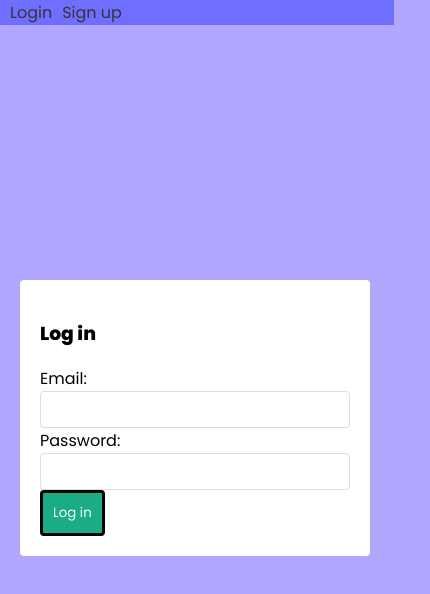
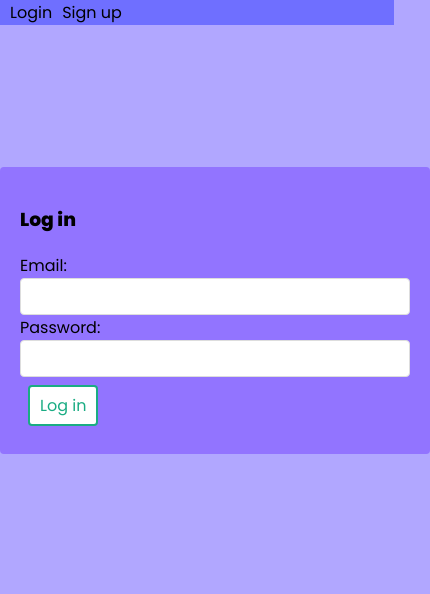
Before and after one commit to Crod7/Budgeting-App-React, a React (Create React App) app in the folder frontend/: page /login in a window 390 px wide. Shown: the top 594 px of the page, 430 px wide, since content can reach past the window. Built offline with nearby package versions, Linux system fonts and the light colour scheme.

Commit message:
Finished css, app is now fully responsive.

```diff
--- a/frontend/src/index.css
+++ b/frontend/src/index.css
@@ -26,7 +26,7 @@ header .container {
   justify-content: space-between;
 }
 header a {
-  color: #333;
+  color: #000000;
   text-decoration: none;
 }
 .pages{
@@ -93,15 +93,15 @@ input {
   box-sizing: border-box;
 }
 form button {
-  background: var(--primary);
-  border: 0;
-  border: solid;
-  border-color: black;
-  color: #fff;
-  padding: 10px;
-  font-family: "Poppins";
-  border-radius: 4px;
-  cursor: pointer;
+    background: #fff;
+    color: var(--primary);
+    border: 2px solid var(--primary);
+    padding: 6px 10px;
+    border-radius: 4px;
+    font-family: "Poppins";
+    cursor: pointer;
+    font-size: 1em;
+    margin-left: 10px;
 }
 div.error {
   padding: 10px;
@@ -150,12 +150,21 @@ nav button {
 
 /* auth forms */
 form.signup, form.login {
+  position: absolute;
+  width: 80%;
+  top: 15%;
+  left: 10%;
+  right: 10%;
   max-width: 400px;
   margin: 40px auto;
   padding: 20px;
-  background: #fff;
+  background: var(--backgroundSecondary);
   border-radius: 4px;
 }
+form.signup button, form.login button {
+  margin: 8px;
+}
+
 
 /* This manages the main screen when on mobile.*/
 @media only screen and (max-width: 767px) {
@@ -217,14 +226,19 @@ form.signup, form.login {
   .create button {
     position: fixed;
     border: solid;
-    border-color: black;
     top: 160px;
     left: 6px;
-    padding: 16px;
     border-radius: 8px;
   }
   /* Strechtes the transactions to meet 100% of the screen size.*/
   .home {
     grid-template-columns: 1fr;
   }
+/* auth forms */
+form.signup, form.login {
+  position: absolute;
+  width: 100%;
+  top: 15%;
+  left: 0%;
 }
+}
```
